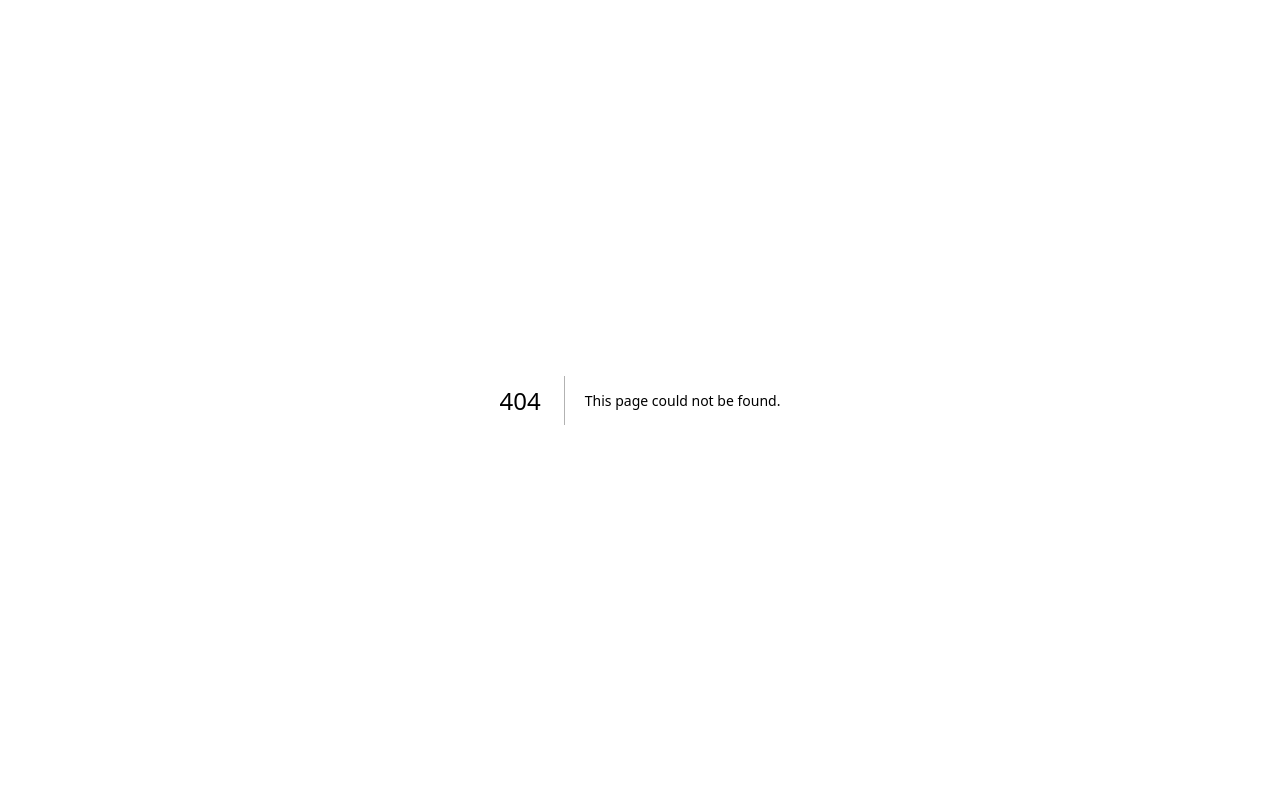
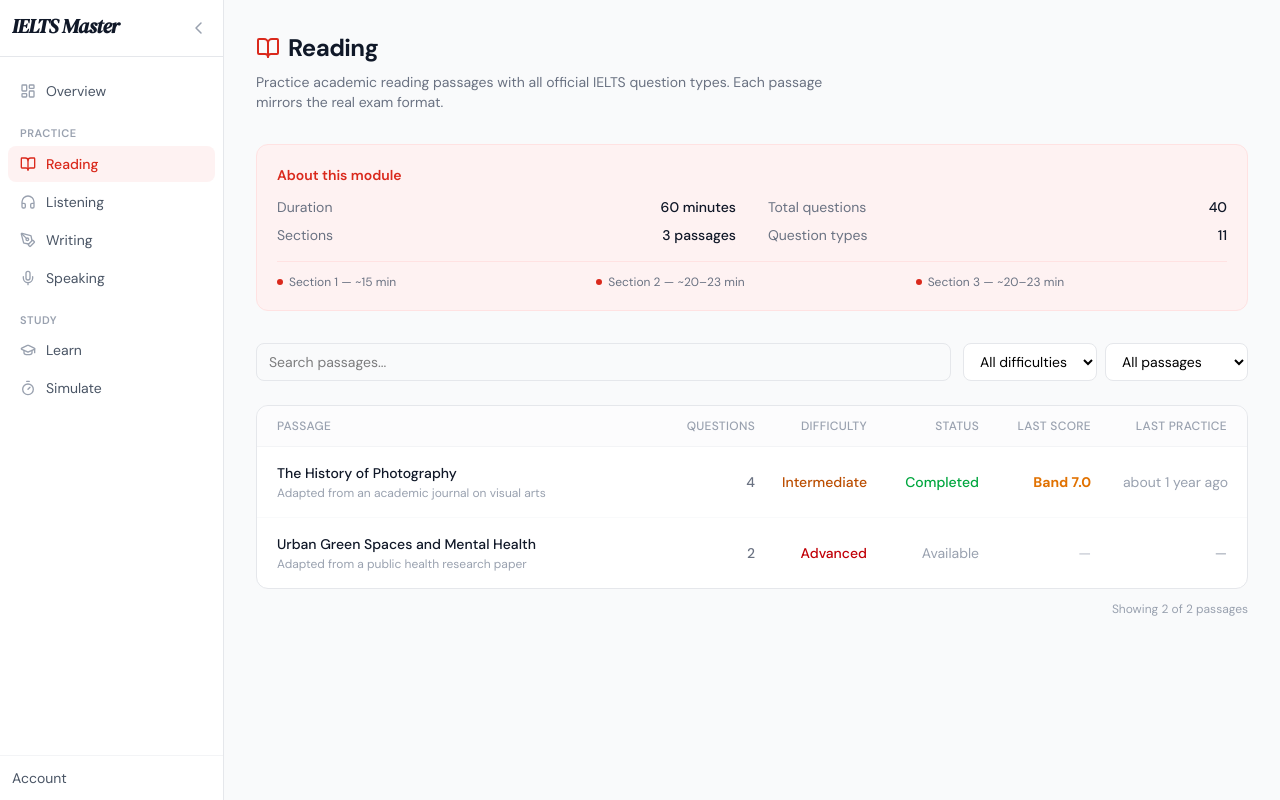
Before and after one commit to Tomas-Wardoloff/ielts-platform, a Next.js app: page /reading in a window 1280 px wide. Before the commit this address had no page. Built offline with nearby package versions, Linux system fonts and the light colour scheme; no server answers.

Commit message:
feat: add ReadingLayout and ReadingPage components for reading section

```diff
--- /dev/null
+++ b/src/app/(dashboard)/reading/layout.tsx
@@ -0,0 +1,14 @@
+import type { Metadata } from "next";
+
+export const metadata: Metadata = {
+  title: "Reading — IELTS Master",
+  description: "Practice IELTS Academic Reading passages and question types.",
+};
+
+export default function ReadingLayout({
+  children,
+}: {
+  children: React.ReactNode;
+}) {
+  return <>{children}</>;
+}
--- /dev/null
+++ b/src/app/(dashboard)/reading/page.tsx
@@ -0,0 +1,18 @@
+import { READING_FIXTURES } from "@/lib/fixtures/reading";
+import { ReadingPassageList } from "@/components/reading/ReadingPassageList";
+
+export default function ReadingPage() {
+  const passages = READING_FIXTURES.map((passage, index) => ({
+    id: passage.id,
+    title: passage.title,
+    source: passage.source,
+    difficulty: passage.difficulty,
+    questionCount: passage.questions.length,
+    // Simulate some progress for development
+    attempted: index === 0,
+    lastScore: index === 0 ? 0.78 : null,
+    lastAttemptAt: index === 0 ? new Date("2025-03-10") : null,
+  }));
+
+  return <ReadingPassageList passages={passages} />;
+}
```
